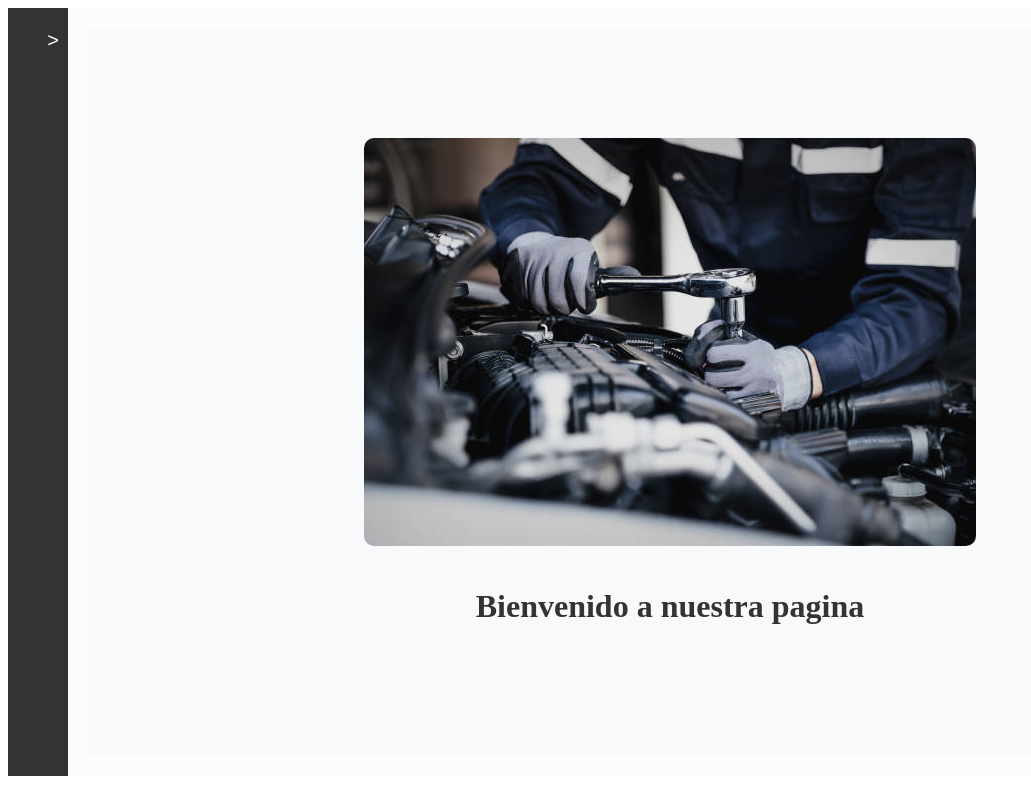
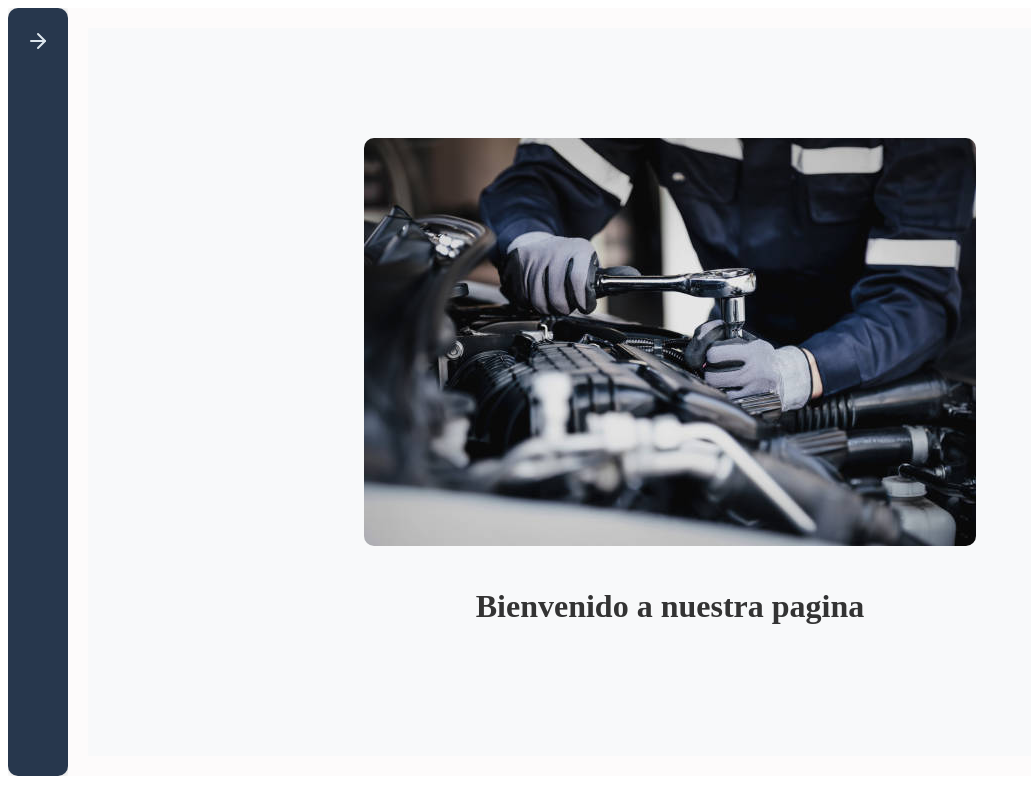
Before and after one commit to Braslyvm/PY2_TallerMecanico_web, a React (Vite) app in the folder TallerMecanicoWeb/: page / in a window 1280 px wide. Shown: the whole page, without its empty margins (0-1031 px from the left). Built offline with nearby package versions, Linux system fonts and the light colour scheme.

Commit message:
Update: Sidebar modificado y modificaciones en reparaciones

```diff
--- a/TallerMecanicoWeb/server.js
+++ b/TallerMecanicoWeb/server.js
@@ -200,9 +200,8 @@ app.post('/api/mecanicos', (req, res) => {
 
 app.post('/api/reparaciones', (req, res) => {
     const { id_vehiculo, id_mecanico, fecha_reparacion, descripcion, estado } = req.body;
-    console.log(req.body);
     // Validar que los campos requeridos no sean nulos
-    if (!id_vehiculo.le || !id_mecanico) {
+    if (!id_vehiculo || !id_mecanico) {
         return res.status(400).json({ error: "Vehículo y mecánico son campos obligatorios." });
     }
 
@@ -308,7 +307,7 @@ app.get('/api/login/:usuario', (req, res) => {
 
 app.post('/api/reparaciones/delete', (req, res) => {
     const { id } = req.body;
-    db.run('DELETE FROM reparaciones WHERE id = ?', [id], function (err) {
+    db.run('DELETE FROM reparaciones WHERE id_reparacion = ?', [id], function (err) {
         if (err) {
             res.status(500).json({ error: err.message });
             return;
--- a/TallerMecanicoWeb/src/components/Sidebar.jsx
+++ b/TallerMecanicoWeb/src/components/Sidebar.jsx
@@ -1,6 +1,7 @@
 import React from "react";
 import styled from "styled-components";
 import { useNavigate } from "react-router-dom";
+import { FiArrowLeft, FiArrowRight } from "react-icons/fi";
 
 function Sidebar({ sidebarOpen, setSidebarOpen }) {
   const navigate = useNavigate();
@@ -8,7 +9,7 @@ function Sidebar({ sidebarOpen, setSidebarOpen }) {
   return (
     <SidebarContainer sidebarOpen={sidebarOpen}>
       <ToggleButton onClick={() => setSidebarOpen(!sidebarOpen)}>
-        {sidebarOpen ? "<" : ">"}
+        {sidebarOpen ? <FiArrowLeft /> : <FiArrowRight />}
       </ToggleButton>
       {sidebarOpen && (
         <nav>
@@ -53,56 +54,79 @@ function Sidebar({ sidebarOpen, setSidebarOpen }) {
 
 export default Sidebar;
 
-// Estilos para el sidebar
 const SidebarContainer = styled.div`
-  background-color: #333;
-  color: white;
-  padding: 20px;
+  background: #27374d; // Fondo principal del sidebar
+  color: #dde6ed; // Texto claro
+  padding: ${(props) => (props.sidebarOpen ? "20px 10px" : "20px 0px")};
   display: flex;
   flex-direction: column;
   align-items: center;
-  transition: width 0.3s ease; // Animación para el ancho del sidebar
-  width: ${(props) =>
-    props.sidebarOpen ? "200px" : "50px"}; // Cambia el ancho según el estado
+  box-shadow: ${(props) =>
+    props.sidebarOpen
+      ? "3px 0 15px rgba(0, 0, 0, 0.3)"
+      : "1px 0 10px rgba(7, 7, 7, 0.2)"}; // Sombra dinámica
+  transition: width 0.3s ease, box-shadow 0.3s ease;
+  width: ${(props) => (props.sidebarOpen ? "250px" : "60px")};
+  border-radius: 10px;
 
   nav {
     margin-top: 20px;
     display: flex;
-    flex-direction: column; // Asegura que los botones estén en columna
-    align-items: center; // Centra los botones
+    flex-direction: column;
+    align-items: center;
+    width: 100%;
   }
 `;
 
-// Título del menú
 const MenuTitle = styled.h3`
   margin: 0;
-  color: white;
+  color: #9db2bf; // Color de los títulos
+  font-size: 1.2rem;
+  font-weight: bold;
+  text-align: ${(props) => (props.sidebarOpen ? "left" : "center")};
+  width: 100%;
+  padding-left: ${(props) => (props.sidebarOpen ? "10px" : "0")};
+  display: ${(props) => (props.sidebarOpen ? "block" : "none")};
 `;
 
-// Botón de apertura/cierre
 const ToggleButton = styled.button`
   background: none;
   border: none;
-  color: white;
-  font-size: 20px;
+  color: #dde6ed;
+  font-size: 24px; /* Tamaño del ícono */
   cursor: pointer;
+  transition: transform 0.2s ease; /* Efecto suave */
 
   &:hover {
     opacity: 0.8;
+    transform: scale(1.1); /* Aumenta ligeramente el tamaño al pasar el mouse */
   }
 `;
 
-// Estilo para los botones del menú
 const Button = styled.button`
-  background-color: #444; // Color de fondo del botón
-  color: white; // Color del texto
+  background: #526d82; // Fondo del botón
+  color: #dde6ed; // Texto claro
   border: none;
+  border-radius: 6px; // Bordes redondeados
   padding: 10px 15px;
-  margin: 5px 0; // Espaciado entre botones
+  margin: 8px 0;
   cursor: pointer;
-  transition: background-color 0.3s ease; // Transición para el color de fondo
+  font-size: 14px;
+  font-weight: bold;
+  text-align: left;
+  width: 100%;
+  box-shadow: 0 4px 8px rgba(0, 0, 0, 0.1); // Sombra ligera
+  transition: all 0.3s ease;
 
   &:hover {
-    background-color: #555; // Color de fondo al pasar el mouse
+    background: #9db2bf; // Resaltado al pasar el mouse
+    color: #27374d; // Contraste en el texto
+    box-shadow: 0 6px 12px rgba(0, 0, 0, 0.2); // Sombra más pronunciada
+    transform: translateY(-2px); // Efecto de flotación
+  }
+
+  &:active {
+    transform: translateY(0); // Elimina el flotado al hacer clic
+    box-shadow: 0 4px 8px rgba(0, 0, 0, 0.1);
   }
 `;
--- a/TallerMecanicoWeb/src/pages/Reparaciones.jsx
+++ b/TallerMecanicoWeb/src/pages/Reparaciones.jsx
@@ -83,21 +83,45 @@ function Reparaciones() {
     axios
       .get(`http://localhost:3001/api/repuestos_reparacion/${id}`)
       .then((response) => {
-        searchRepuestos(response.data.map((r) => r.id_repuesto));
+        searchRepuestos(response.data);
       })
-      .catch((error) => console.error("Error al obtener repuestos de la reparación:", error));
+      .catch((error) =>
+        console.error("Error al obtener repuestos de la reparación:", error)
+      );
   };
 
-  const searchRepuestos = (repuestosRep) => {
-    for(let i = 0; i < repuestos.length; i++) {
-      if(repuestosRep.includes(repuestos[i].id_repuesto)) {
-        setSelectedRepuestos([...selectedRepuestos, repuestos[i]]);
+  const searchRepuestos = (ids) => {
+    const updatedRepuestos = [...selectedRepuestos]; // Copia del estado actual
+
+    ids.forEach((idObj) => {
+      // Buscar si el repuesto ya existe en selectedRepuestos
+      const existing = updatedRepuestos.find(
+        (repuesto) => repuesto.id_repuesto === idObj.id_repuesto
+      );
+
+      if (existing) {
+        // Si existe, actualizar la cantidad
+        existing.cantidad += idObj.cantidad_utilizada;
+      } else {
+        // Si no existe, buscar el repuesto original y agregarlo
+        const newRepuesto = repuestos.find(
+          (repuesto) => repuesto.id_repuesto === idObj.id_repuesto
+        );
+        if (newRepuesto) {
+          updatedRepuestos.push({
+            ...newRepuesto,
+            cantidad: idObj.cantidad_utilizada,
+          });
+        }
       }
-    }
+    });
+
+    // Actualizar el estado una sola vez
+    setSelectedRepuestos(updatedRepuestos);
   };
 
+
   const setReparacion = () => {
-    console.log({ vehiculo, mecanico, fechaReparacion, descripcion, estado });
 
     // Validación previa
     if (!vehiculo || !mecanico || !descripcion || !estado || !fechaReparacion) {
@@ -113,6 +137,8 @@ function Reparaciones() {
         descripcion,
         estado
     };
+
+    console.log(nuevaReparacion);
 
     axios
         .post("http://localhost:3001/api/reparaciones", nuevaReparacion)
@@ -146,12 +172,6 @@ function Reparaciones() {
       Swal.fire("Error", "Debe seleccionar un repuesto.", "error");
       return;
     }
-
-    console.log({
-      id_repuesto: selectedRepuesto,
-      id_reparacion: selectedReparacion,
-      cantidad: cantidad
-    });
 
     axios
       .post("http://localhost:3001/api/repuestos_reparacion", {
@@ -367,7 +387,7 @@ const Container = styled.div`
   color: #27374d; /* Texto principal */
   padding: 20px;
   font-family: Arial, sans-serif;
-  min-height: 100vh;
+  height: 91vh;
 `;
 
 const Header = styled.div`
@@ -397,6 +417,7 @@ const AddButton = styled.button`
 
 const Table = styled.table`
   width: 100%;
+  overflow-y: auto;
   border-collapse: collapse;
   background-color: #ffffff; /* Fondo de la tabla */
 
```
Also changed, not shown: 2 other files (tests, documents, lock files or other folders).
